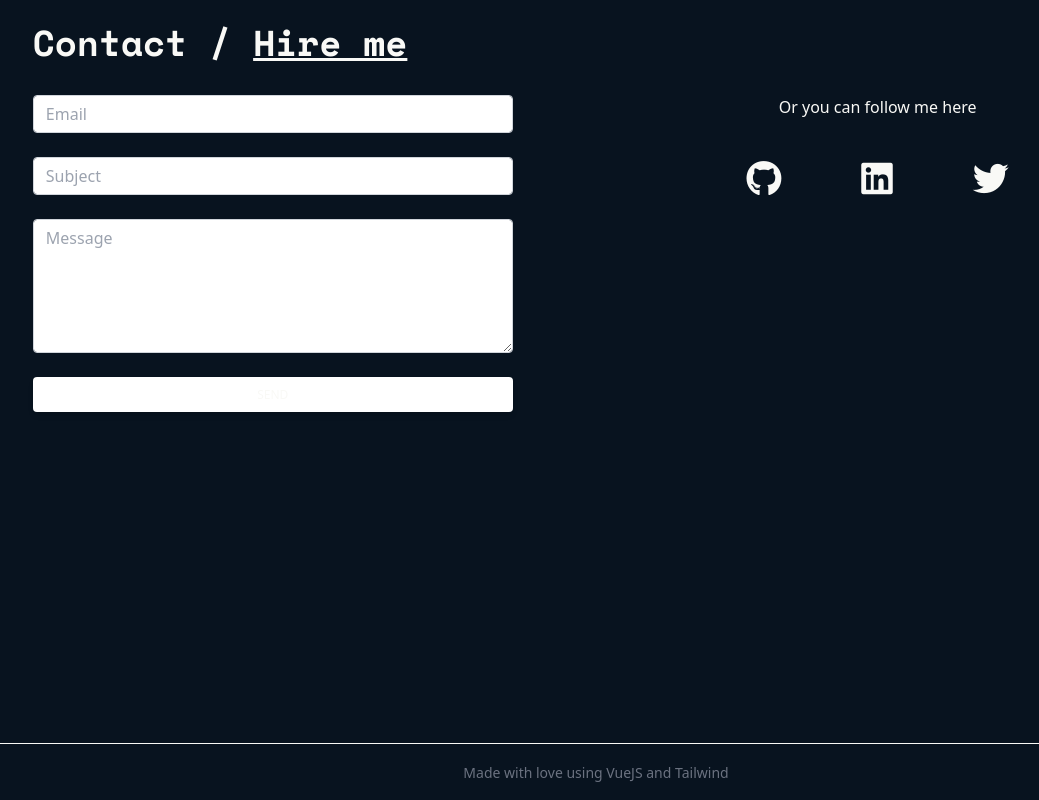
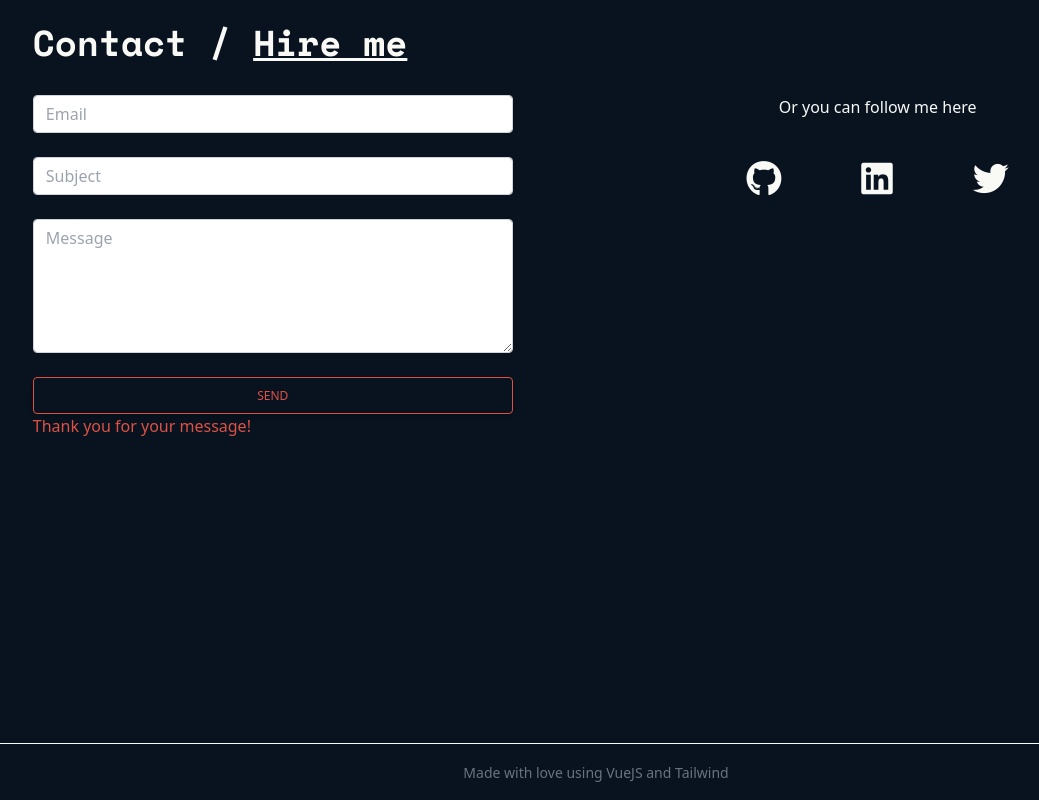
Before and after one commit to nikolagp/nikolag-portfolio, a Vue app: page / in a window 1280 px wide. Shown: the part 3178-3978 px from the top of the page, without its empty margins (44-1083 px from the left). Built offline with nearby package versions, Linux system fonts and the light colour scheme.

Commit message:
firebase rules changed

```diff
--- a/src/components/AppContact.vue
+++ b/src/components/AppContact.vue
@@ -57,12 +57,15 @@
             </div>
             <button
               type="submit"
-              class="disabled:bg-white w-full px-6 py-2.5 bg-clrAccent text-clrSecondary font-medium text-xs leading-tight uppercase rounded shadow-md hover:bg-clrAccentLight hover:shadow-lg focus:bg-blue-700 focus:shadow-lg focus:outline-none focus:ring-0 active:bg-clrAccent active:shadow-lg transition duration-150 ease-in-out"
+              class="disabled:bg-transparent disabled:text-clrAccent disabled:border border-2 border-clrAccent w-full px-6 py-2.5 bg-clrAccent text-clrSecondary font-medium text-xs leading-tight uppercase rounded shadow-md hover:bg-clrAccentLight hover:shadow-lg focus:bg-blue-700 focus:shadow-lg focus:outline-none focus:ring-0 active:bg-clrAccent active:shadow-lg transition duration-150 ease-in-out"
               :disabled="!email || !message || !subject ? true : false"
             >
               Send
             </button>
           </form>
+          <span class="text-clrAccent" v-if="success"
+            >Thank you for your message!</span
+          >
         </div>
         <div class="md:w-1/2">
           <h3 class="text-center">Or you can follow me here</h3>
@@ -98,7 +101,7 @@
 </template>
 
 <script setup>
-import { ref, reactive } from "vue";
+import { ref } from "vue";
 import { db } from "@/firebase/firebaseConfig";
 import { collection, addDoc } from "firebase/firestore";
 
@@ -106,14 +109,15 @@ const twitter = "https://twitter.com/amagi_dev";
 const github = "https://github.com/nikolagp";
 const linkedin = "https://www.linkedin.com/in/nikola-g-petrovski-b02584b1/";
 
+const success = ref(true);
+
 const email = ref("");
 const subject = ref("");
 const message = ref("");
 
-const contactEntries = ref([]);
-
 const handleSubmit = () => {
   addDoc(collection(db, "contact-form"), {
+    datePosted: new Date().toISOString().slice(0, 16).split("T").join(" "),
     email: email.value,
     subject: subject.value,
     message: message.value,
@@ -122,6 +126,7 @@ const handleSubmit = () => {
   email.value = "";
   subject.value = "";
   message.value = "";
+  // success.value = true;
 };
 </script>
 
--- a/src/components/AppNavbar.vue
+++ b/src/components/AppNavbar.vue
@@ -161,7 +161,7 @@ const showNavbar = ref(true);
 let previousScrollPosition = 0;
 
 const handleScroll = () => {
-  const currentScrollPosition = window.scrollY;
+  const currentScrollPosition = window.pageYOffset;
 
   if (
     currentScrollPosition < previousScrollPosition ||
```
